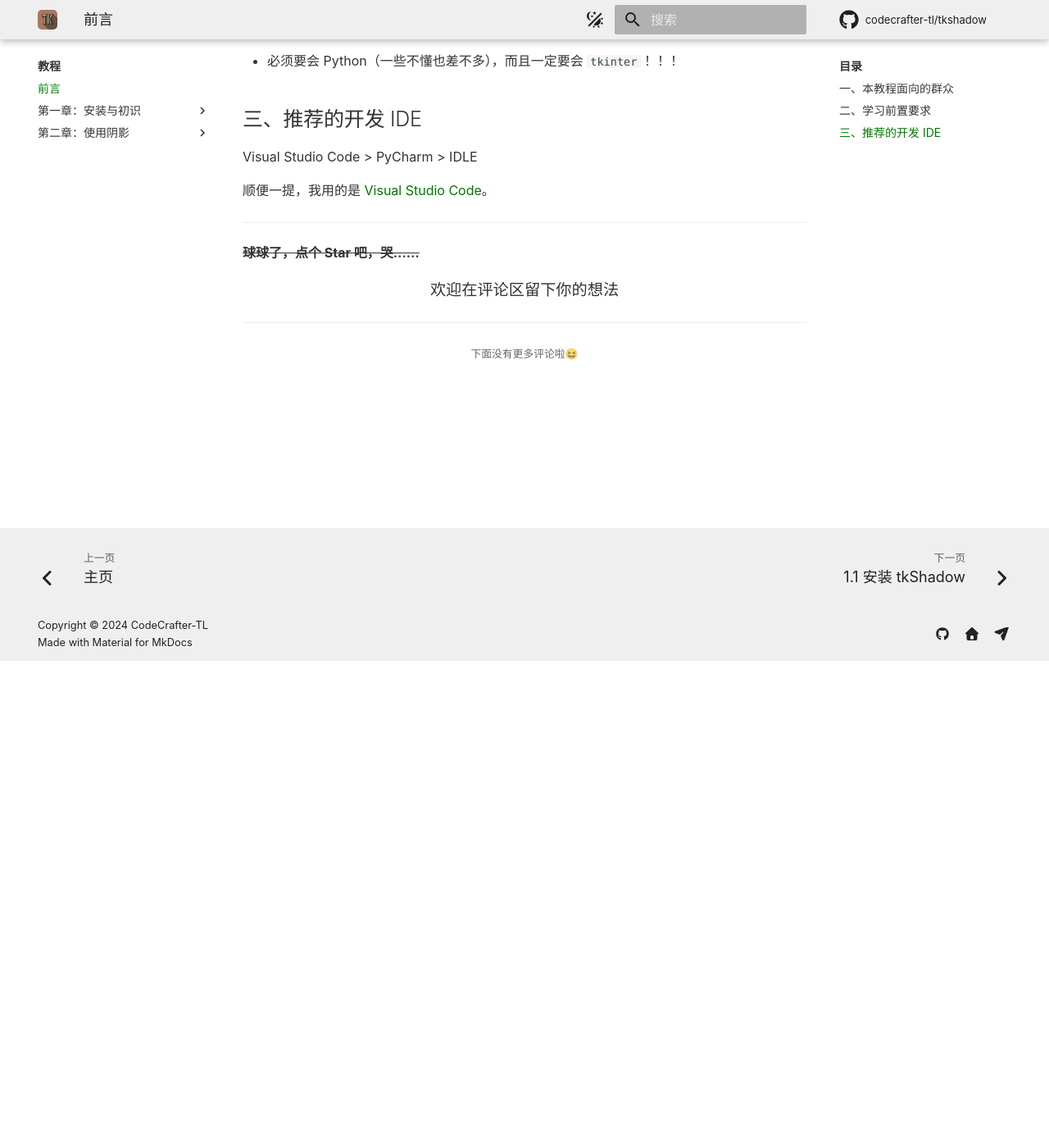
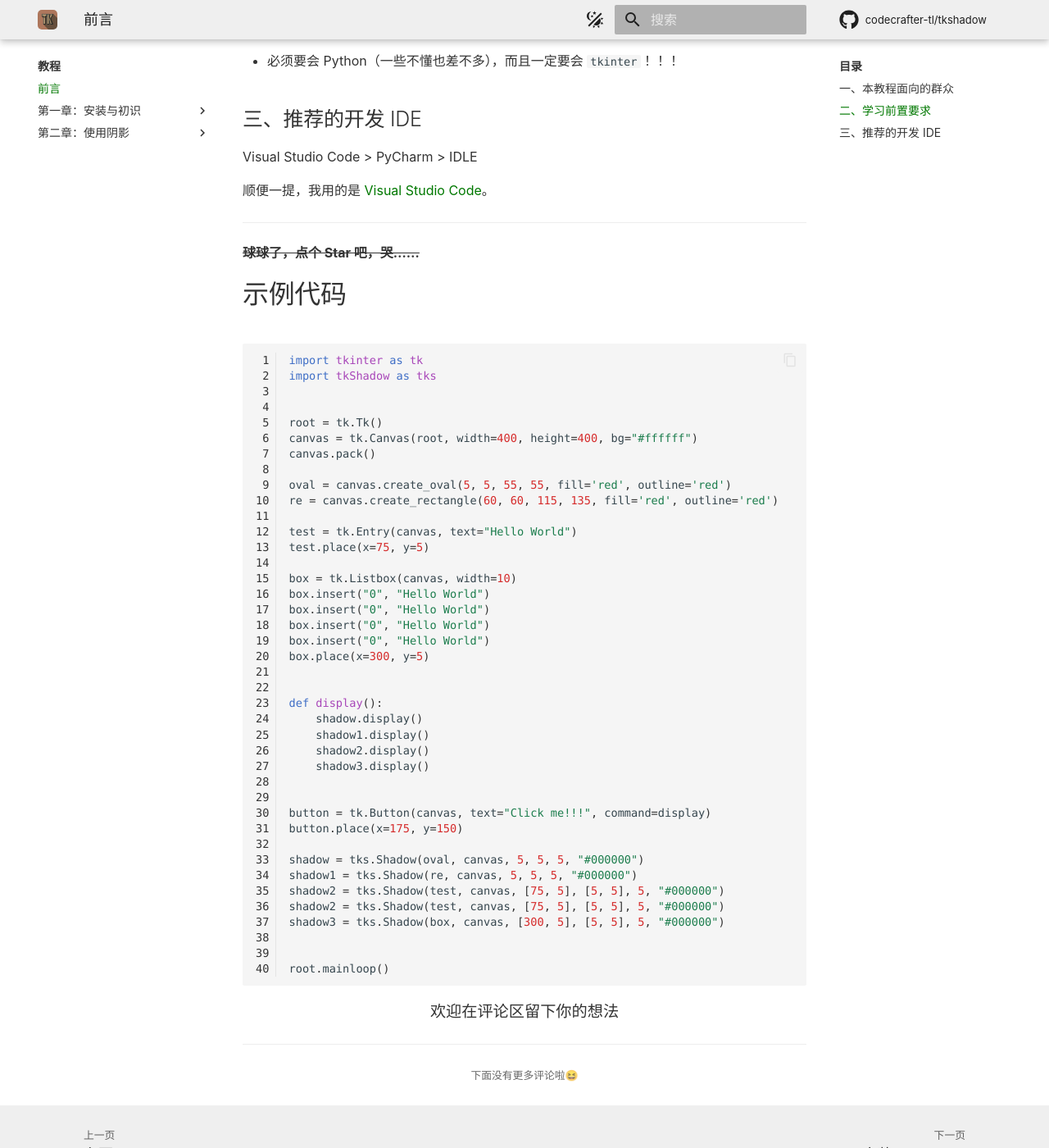
Before and after one commit to CodeCrafter-TL/tkShadow, an MkDocs documentation site: the page built from docs/tutorials/0-1.md, in a window 1280 px wide and 1400 px high, scrolled down 594 px. Shown: the whole window at 82% size. Built offline with MkDocs 1.6.1 and Material for MkDocs 9.7.7, drawn with Linux system fonts in a browser that asks for light colours; nearby versions of some CDN libraries; comment, search, counter and statistics services are not loaded; a style sheet for code colours, icons or effects is not loaded.

Commit message:
Update docs

````diff
--- a/docs/tutorials/0-1.md
+++ b/docs/tutorials/0-1.md
@@ -29,3 +29,48 @@ Visual Studio Code > PyCharm > IDLE
 ---
 
 **~~球球了，点个 Star 吧，哭……~~**
+
+# 示例代码
+
+```python
+import tkinter as tk
+import tkShadow as tks
+
+
+root = tk.Tk()
+canvas = tk.Canvas(root, width=400, height=400, bg="#ffffff")
+canvas.pack()
+
+oval = canvas.create_oval(5, 5, 55, 55, fill='red', outline='red')
+re = canvas.create_rectangle(60, 60, 115, 135, fill='red', outline='red')
+
+test = tk.Entry(canvas, text="Hello World")
+test.place(x=75, y=5)
+
+box = tk.Listbox(canvas, width=10)
+box.insert("0", "Hello World")
+box.insert("0", "Hello World")
+box.insert("0", "Hello World")
+box.insert("0", "Hello World")
+box.place(x=300, y=5)
+
+
+def display():
+    shadow.display()
+    shadow1.display()
+    shadow2.display()
+    shadow3.display()
+
+
+button = tk.Button(canvas, text="Click me!!!", command=display)
+button.place(x=175, y=150)
+
+shadow = tks.Shadow(oval, canvas, 5, 5, 5, "#000000")
+shadow1 = tks.Shadow(re, canvas, 5, 5, 5, "#000000")
+shadow2 = tks.Shadow(test, canvas, [75, 5], [5, 5], 5, "#000000")
+shadow2 = tks.Shadow(test, canvas, [75, 5], [5, 5], 5, "#000000")
+shadow3 = tks.Shadow(box, canvas, [300, 5], [5, 5], 5, "#000000")
+
+
+root.mainloop()
+```
````
